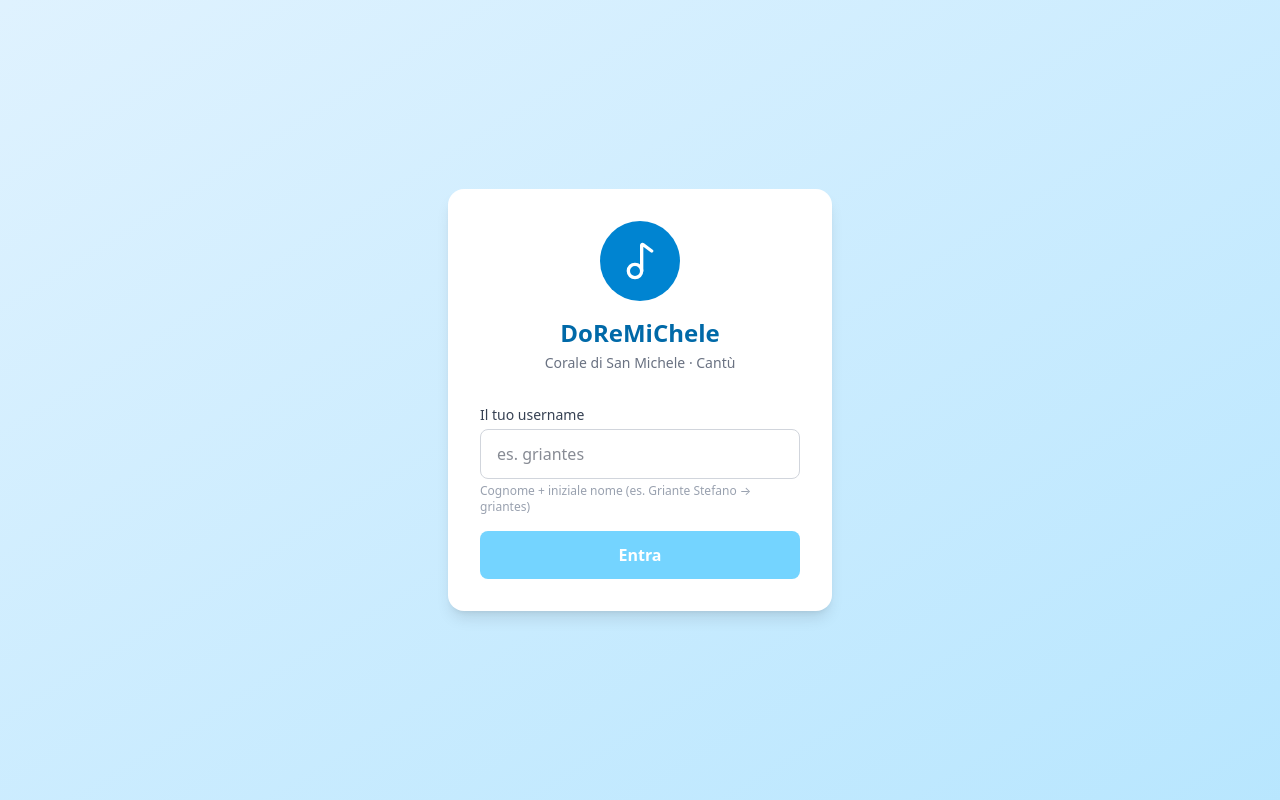
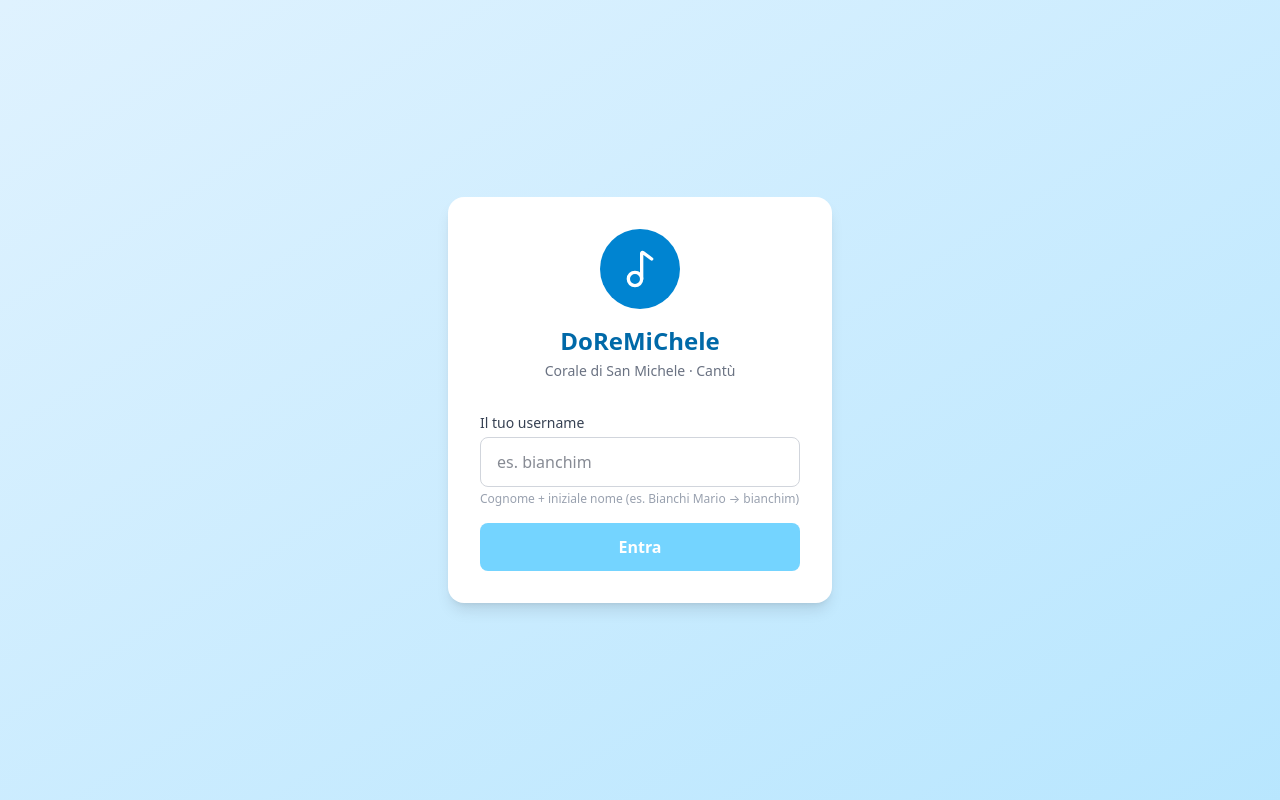
Before and after one commit to stefanogriante-dev/doreimichele, a Next.js app: page /login in a window 1280 px wide. Built offline with nearby package versions, Linux system fonts and the light colour scheme.

Commit message:
fix: aggiorna esempio username nella pagina login

```diff
--- a/src/app/login/page.tsx
+++ b/src/app/login/page.tsx
@@ -52,12 +52,12 @@
               type="text"
               value={username}
               onChange={e => setUsername(e.target.value)}
-              placeholder="es. griantes"
+              placeholder="es. bianchim"
               autoCapitalize="none"
               autoCorrect="off"
               className="w-full border border-gray-300 rounded-lg px-4 py-3 text-base focus:outline-none focus:ring-2 focus:ring-sky-500 focus:border-transparent"
             />
-            <p className="text-xs text-gray-400 mt-1">Cognome + iniziale nome (es. Griante Stefano → griantes)</p>
+            <p className="text-xs text-gray-400 mt-1">Cognome + iniziale nome (es. Bianchi Mario → bianchim)</p>
           </div>
 
           <button
```
